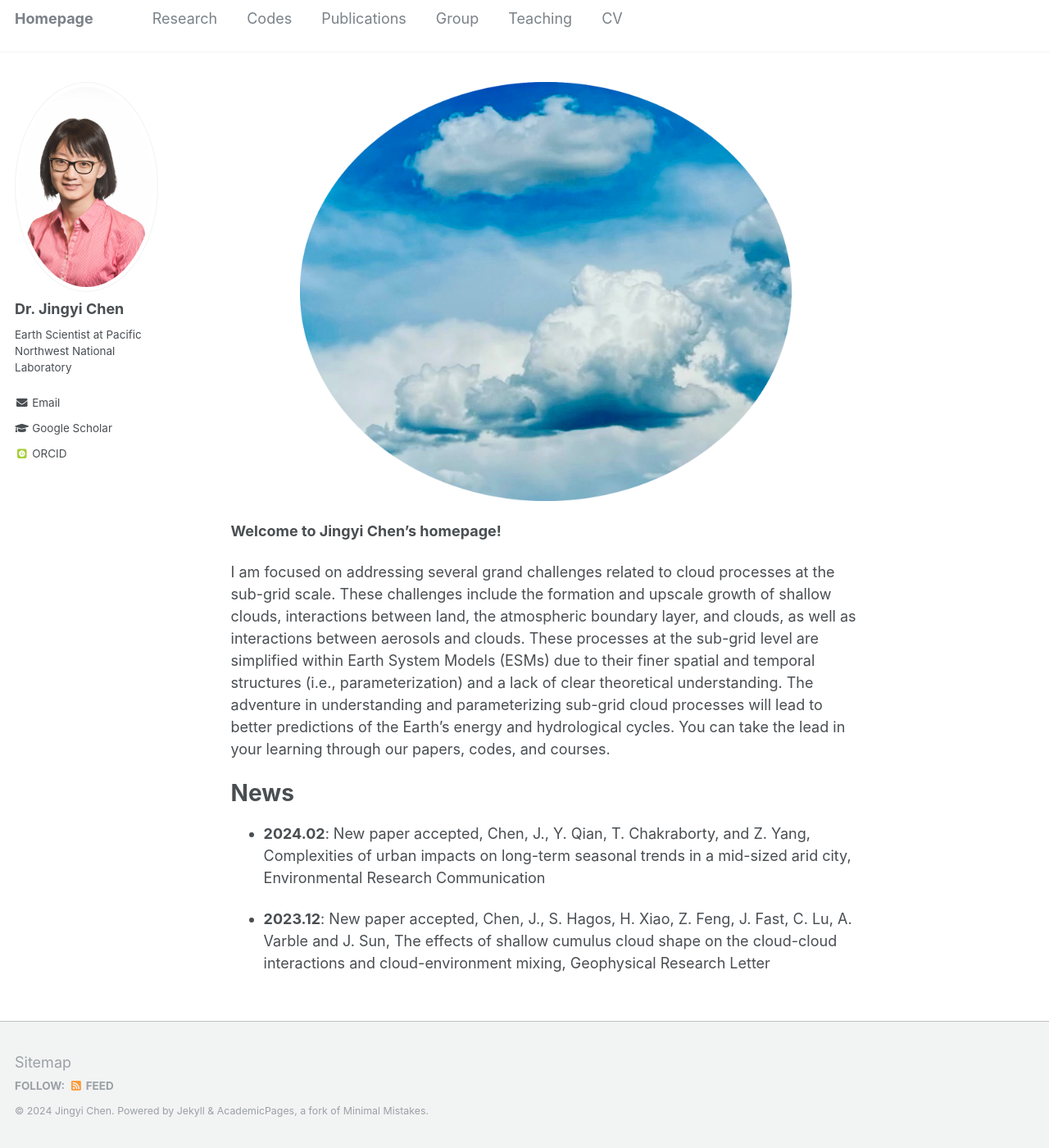
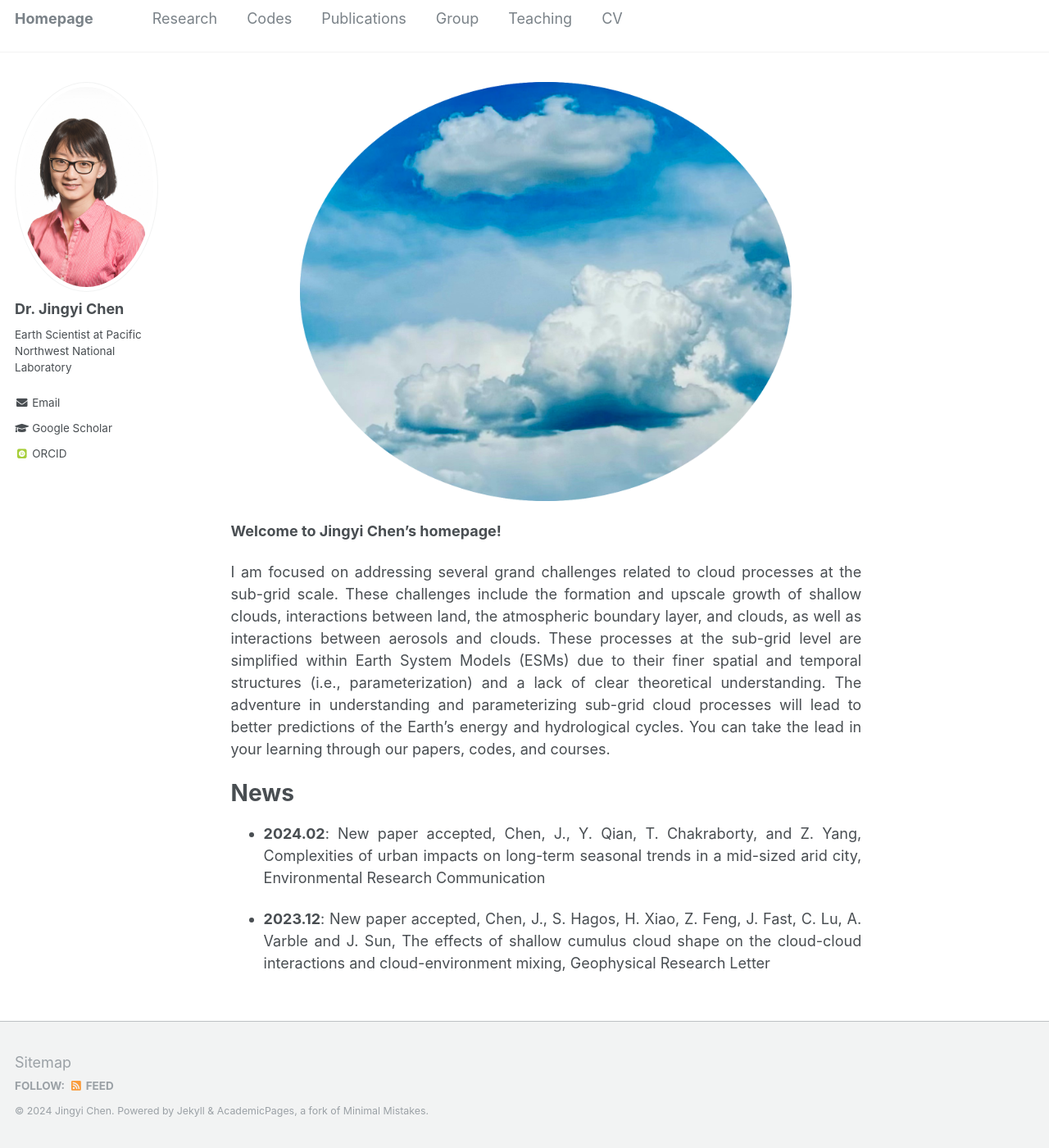
Before and after one commit to Jingyi-Chen/jingyi-chen.github.io, a Jekyll site: the page built from _pages/about.md, in a window 1280 px wide and 1400 px high, scrolled down 18 px. Shown: the whole window at 82% size. Built offline with Jekyll 4.4.1, drawn with Linux system fonts in a browser that asks for light colours; some web fonts are replaced.

Commit message:
Update _page.scss

```diff
--- a/_sass/_page.scss
+++ b/_sass/_page.scss
@@ -49,6 +49,7 @@
 }
 
 .page__content {
+   text-align: justify; /* added by QY */
 
   h2 {
     padding-bottom: 0.5em;
```
